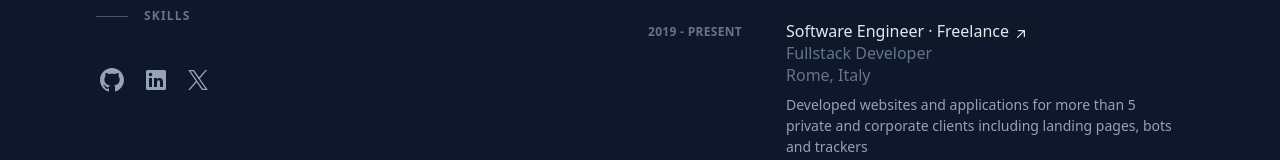
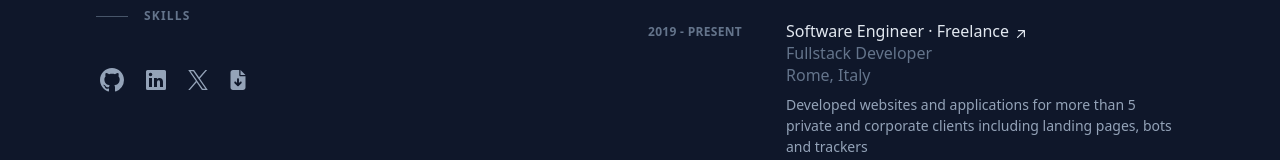
Before and after one commit to lorenzopalaia/lorenzopalaia.com, a Next.js app: page / in a window 1280 px wide. Shown: the part 616-776 px from the top of the page. Built offline with nearby package versions, Linux system fonts and the light colour scheme; no server answers.

Commit message:
Resume Icon

```diff
--- /dev/null
+++ b/components/Icons/ResumeIcon.tsx
@@ -0,0 +1,15 @@
+const ResumeIcon = ({ className }: { className?: string }) => {
+  return (
+    <svg
+      xmlns="http://www.w3.org/2000/svg"
+      viewBox="0 0 384 512"
+      fill="currentColor"
+      className={className}
+      aria-hidden="true"
+    >
+      <path d="M64 0C28.7 0 0 28.7 0 64L0 448c0 35.3 28.7 64 64 64l256 0c35.3 0 64-28.7 64-64l0-288-128 0c-17.7 0-32-14.3-32-32L224 0 64 0zM256 0l0 128 128 0L256 0zM216 232l0 102.1 31-31c9.4-9.4 24.6-9.4 33.9 0s9.4 24.6 0 33.9l-72 72c-9.4 9.4-24.6 9.4-33.9 0l-72-72c-9.4-9.4-9.4-24.6 0-33.9s24.6-9.4 33.9 0l31 31L168 232c0-13.3 10.7-24 24-24s24 10.7 24 24z" />
+    </svg>
+  );
+};
+
+export default ResumeIcon;
--- a/components/Icons/TwitterIcon.tsx
+++ b/components/Icons/TwitterIcon.tsx
@@ -3,7 +3,7 @@ const TwitterIcon = ({ className }: { className?: string }) => {
     <svg
       xmlns="http://www.w3.org/2000/svg"
       viewBox="0 0 1200 1227"
-      fill="none"
+      fill="currentColor"
       className={className}
       aria-hidden="true"
     >
--- a/components/Socials.tsx
+++ b/components/Socials.tsx
@@ -2,6 +2,7 @@ import GitHubIcon from "./Icons/GitHubIcon";
 import LinkedInIcon from "./Icons/LinkedInIcon";
 import InstagramIcon from "./Icons/InstagramIcon";
 import TwitterIcon from "./Icons/TwitterIcon";
+import ResumeIcon from "./Icons/ResumeIcon";
 
 import Link from "next/link";
 
@@ -25,6 +26,11 @@ const socials = [
     name: "Twitter",
     href: "https://twitter.com/lorenzo_palaia",
     icon: <TwitterIcon className="w-5 h-5" />,
+  },
+  {
+    name: "Resume",
+    href: "/assets/resume.pdf",
+    icon: <ResumeIcon className="w-5 h-5" />,
   },
 ];
 
```
